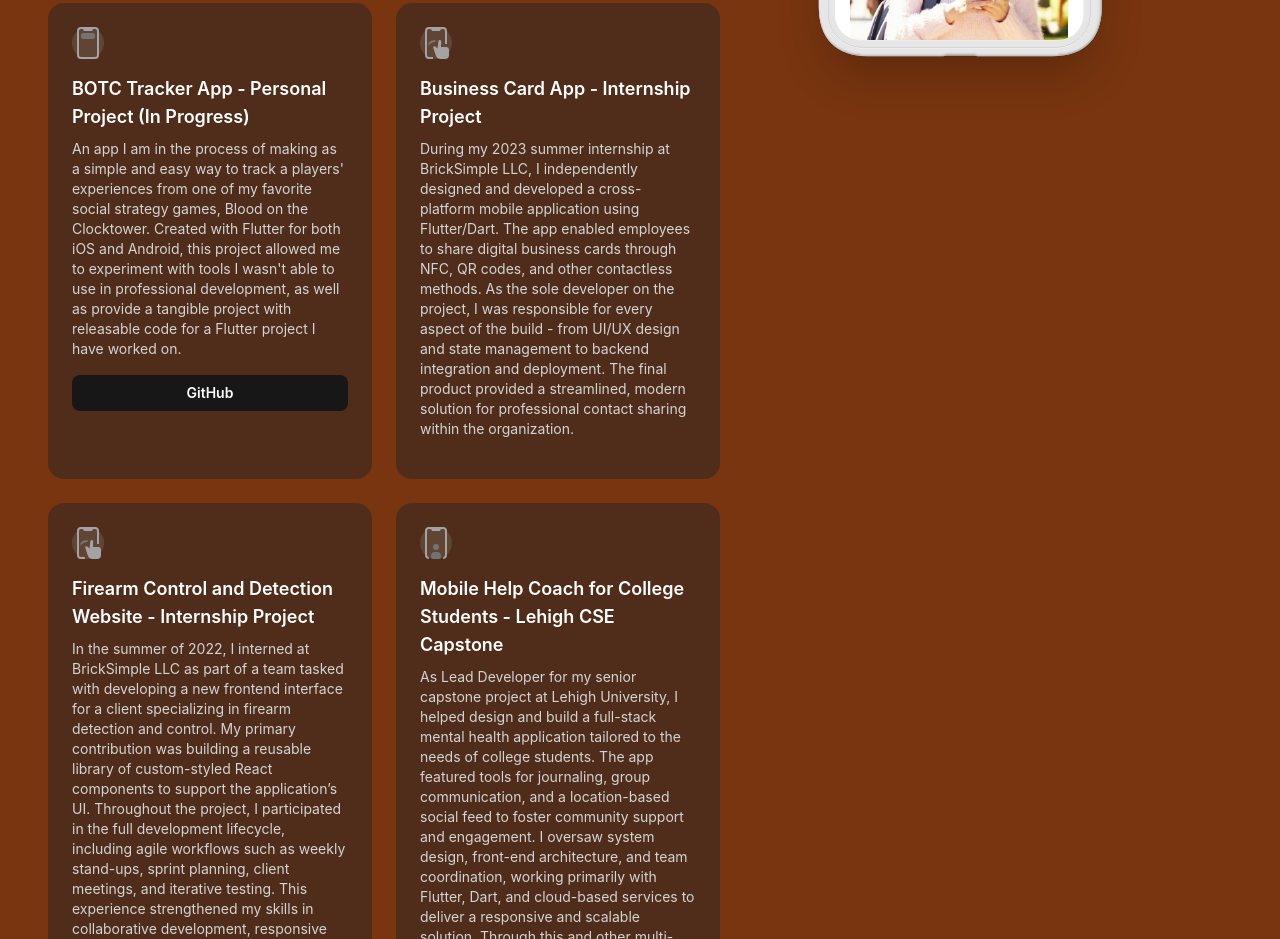
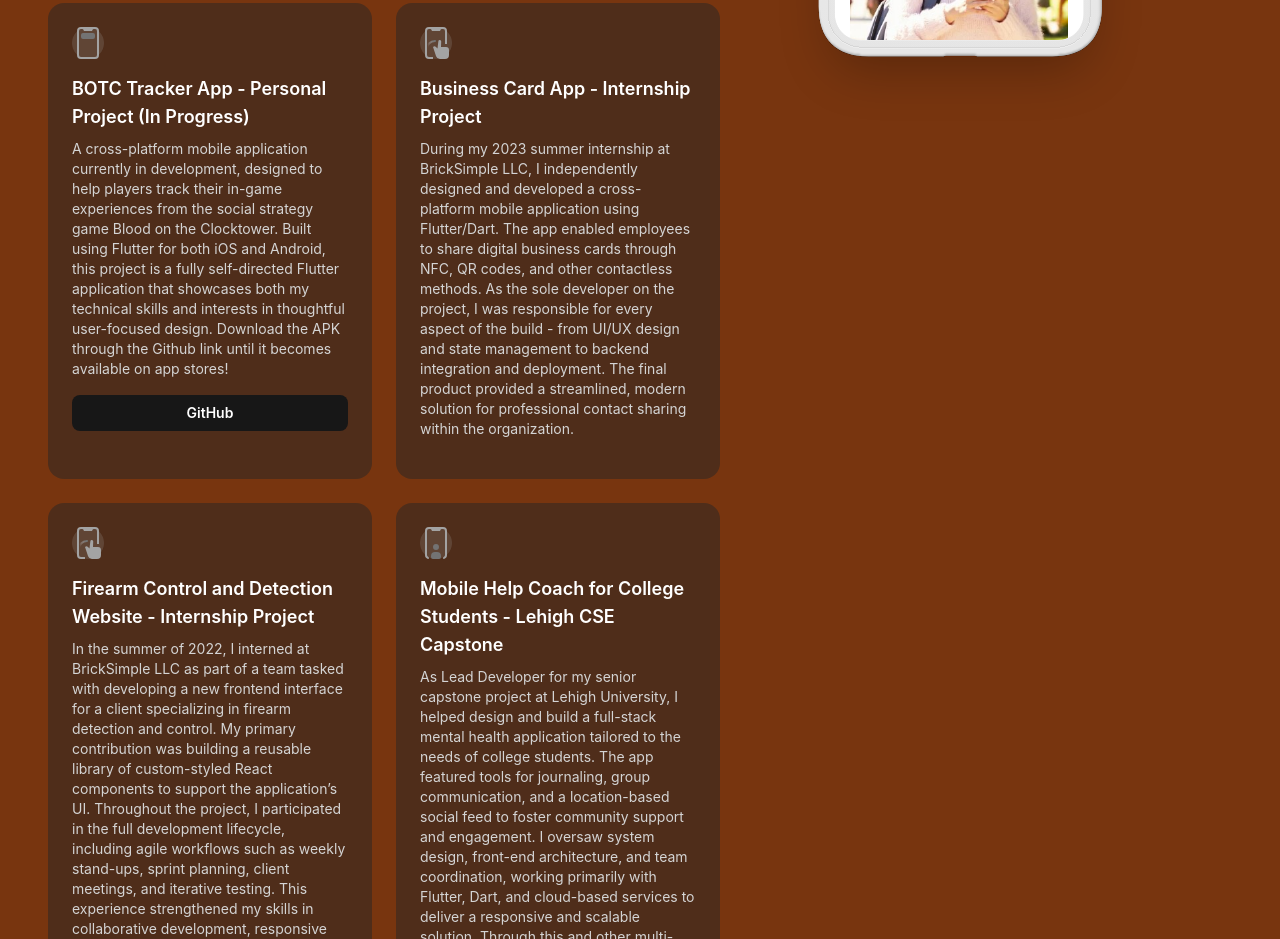
Before and after one commit to nicholasmentzer/projectportfolio, a Next.js app: page / in a window 1280 px wide. Shown: the part 1620-2559 px from the top of the page. Built offline with nearby package versions, Linux system fonts and the light colour scheme.

Commit message:
updated wording

```diff
--- a/src/components/FrameView.jsx
+++ b/src/components/FrameView.jsx
@@ -336,7 +336,7 @@
   {
     name: "BOTC Tracker App - Personal Project (In Progress)",
     description:
-      "An app I am in the process of making as a simple and easy way to track a players' experiences from one of my favorite social strategy games, Blood on the Clocktower. Created with Flutter for both iOS and Android, this project allowed me to experiment with tools I wasn't able to use in professional development, as well as provide a tangible project with releasable code for a Flutter project I have worked on.",
+      "A cross-platform mobile application currently in development, designed to help players track their in-game experiences from the social strategy game Blood on the Clocktower. Built using Flutter for both iOS and Android, this project is a fully self-directed Flutter application that showcases both my technical skills and interests in thoughtful user-focused design. Download the APK through the Github link until it becomes available on app stores!",
     icon: DeviceNotificationIcon,
     screen: BotcScreen,
     links: ["https://github.com/nicholasmentzer/botctracker"],
```
